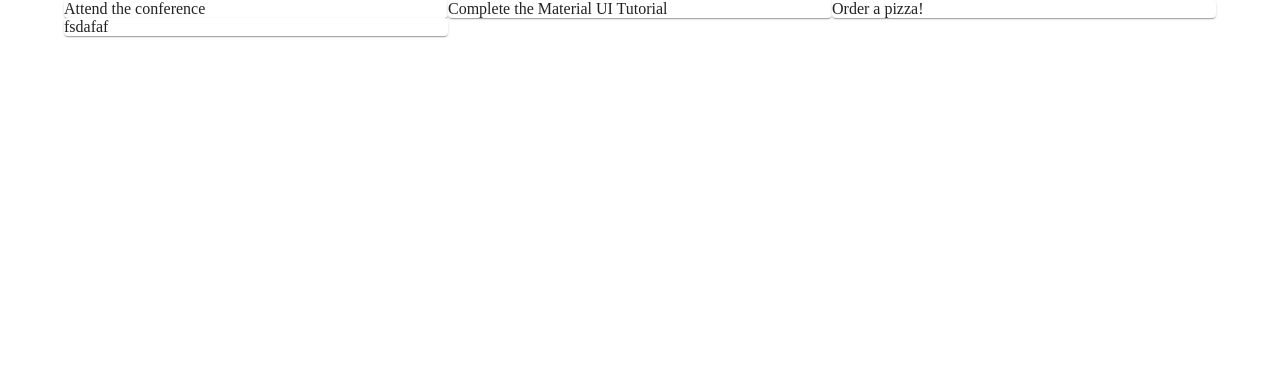
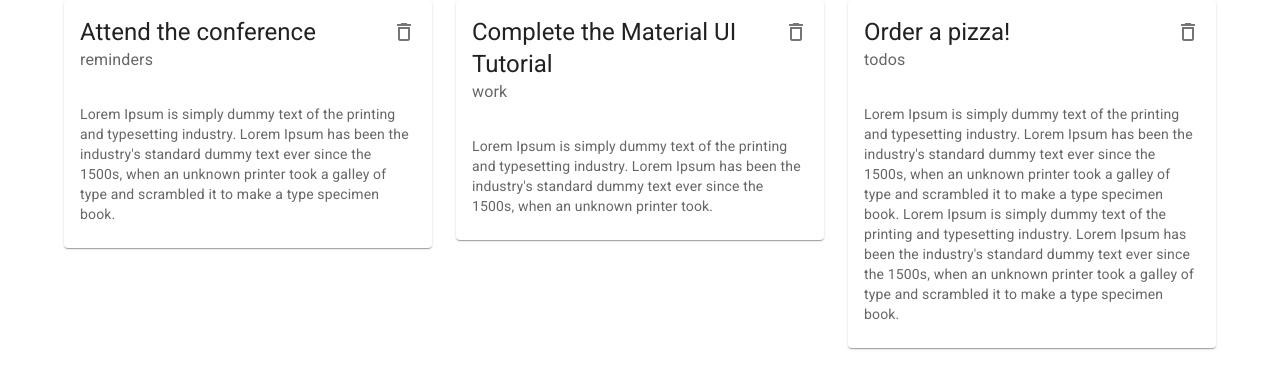
Before and after one commit to Soliperso/material-ui-app, a React (Create React App) app: page / in a window 1280 px wide. Shown: the top 388 px of the page. Built offline with nearby package versions, Linux system fonts and the light colour scheme; data requests are answered from the project's data file.

Commit message:
add card component

```diff
--- a/data/db.json
+++ b/data/db.json
@@ -17,12 +17,6 @@
       "details": "Lorem Ipsum is simply dummy text of the printing and typesetting industry. Lorem Ipsum has been the industry's standard dummy text ever since the 1500s, when an unknown printer took a galley of type and scrambled it to make a type specimen book.\nLorem Ipsum is simply dummy text of the printing and typesetting industry. Lorem Ipsum has been the industry's standard dummy text ever since the 1500s, when an unknown printer took a galley of type and scrambled it to make a type specimen book.",
       "category": "todos",
       "id": 3
-    },
-    {
-      "title": "fsdafaf",
-      "details": "fsdafa",
-      "category": "todos",
-      "id": 4
     }
   ]
 }
--- /dev/null
+++ b/src/components/NoteCard.js
@@ -0,0 +1,37 @@
+import React from 'react';
+import {
+  Grid,
+  Paper,
+  Container,
+  Typography,
+  Card,
+  CardHeader,
+  CardContent,
+  IconButton,
+} from '@mui/material';
+import { DeleteOutlined } from '@mui/icons-material';
+
+const NoteCard = ({ note, handleDelete }) => {
+  return (
+    <div>
+      <Card>
+        <CardHeader
+          action={
+            <IconButton onClick={() => handleDelete(note.id)}>
+              <DeleteOutlined />
+            </IconButton>
+          }
+          title={note.title}
+          subheader={note.category}
+        />
+        <CardContent>
+          <Typography variant='body2' color='textSecondary'>
+            {note.details}
+          </Typography>
+        </CardContent>
+      </Card>
+    </div>
+  );
+};
+
+export default NoteCard;
--- a/src/pages/Notes.js
+++ b/src/pages/Notes.js
@@ -1,5 +1,6 @@
 import React, { useState, useEffect } from 'react';
-import { Grid, Paper, Container } from '@mui/material';
+import NoteCard from '../components/NoteCard';
+import { Grid, Paper, Container, Card, CardHeader, CardContent } from '@mui/material';
 
 const Notes = () => {
   const [notes, setNotes] = useState([]);
@@ -10,13 +11,21 @@ const Notes = () => {
       .then((data) => setNotes(data));
   }, []);
 
+  const handleDelete = async (id) => {
+    await fetch(`http://localhost:8000/notes/${id}`, {
+      method: 'DELETE',
+    });
+    const newNotes = notes.filter((note) => note.id !== id);
+    setNotes(newNotes);
+  };
+
   return (
     <Container>
       {' '}
-      <Grid container>
+      <Grid container spacing={3}>
         {notes.map((note) => (
           <Grid item key={note.id} xs={12} md={6} lg={4}>
-            <Paper>{note.title}</Paper>
+            <NoteCard note={note} handleDelete={handleDelete} />
           </Grid>
         ))}
       </Grid>
```
